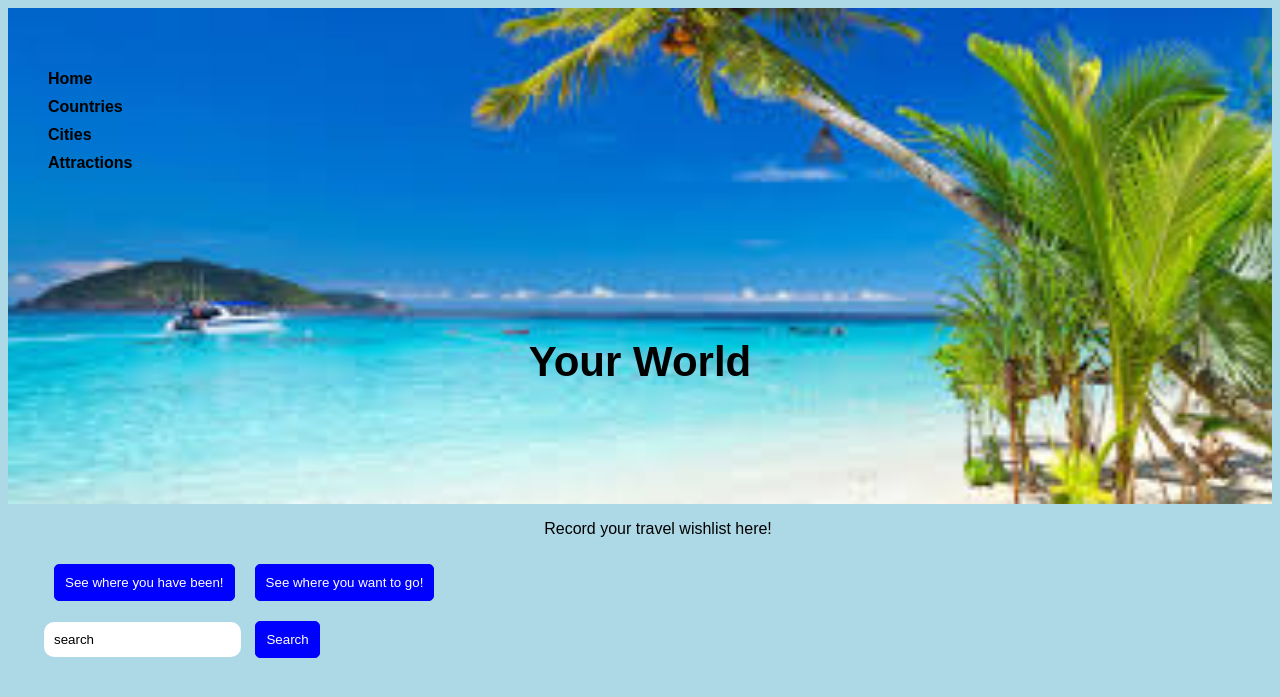
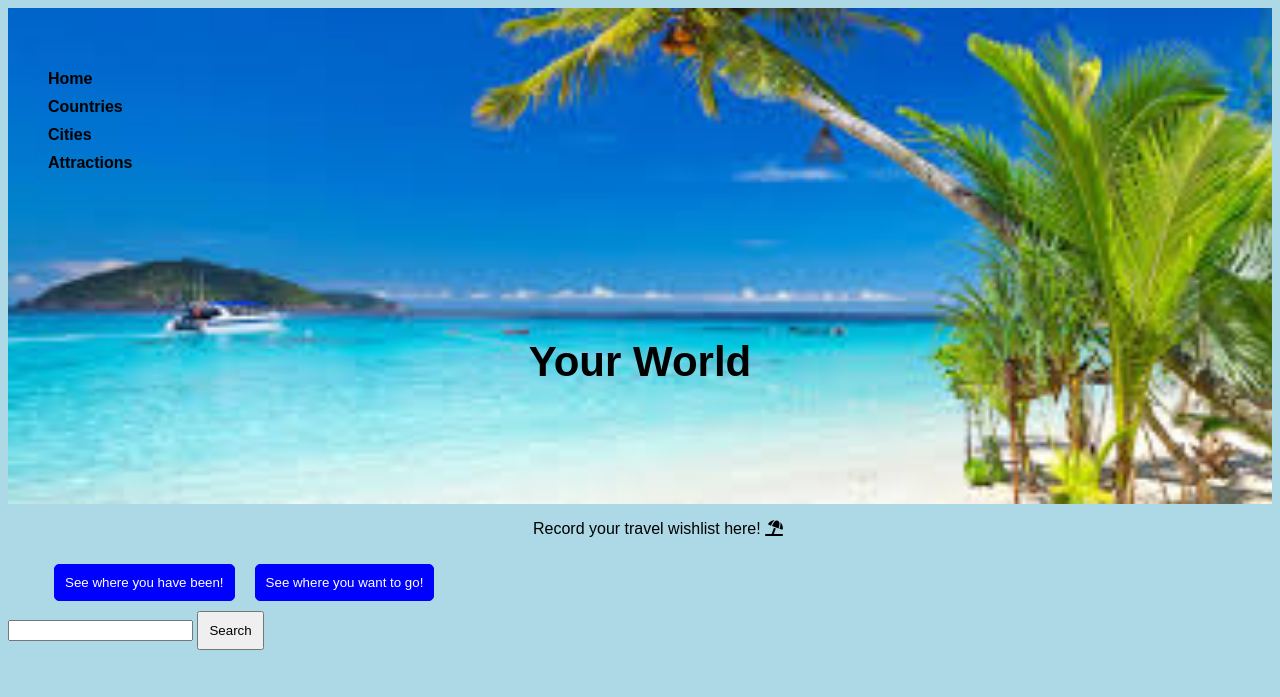
Before and after one commit to emmDevs/on_top_of_the_world, a Flask app: page / in a window 1280 px wide. Shown: the top 697 px of the page. Run offline with Flask 2, Linux system fonts and the light colour scheme; some libraries are stand-ins or nearby versions.

Commit message:
search function working for cities

```diff
--- a/app.py
+++ b/app.py
@@ -1,4 +1,4 @@
-from flask import Flask, render_template
+from flask import Flask, render_template, request
 from db.run_sql import run_sql
 
 from models.attraction import Attraction
@@ -21,10 +21,11 @@ app.register_blueprint(attractions_blueprint)
 def home():
     return render_template('index.html')
 
-@app.route('/<search>')
-def display_search_results(search):
+@app.route('/search', methods=["POST"])
+def display_search_results():
+    search=request.form["search"]
     search_results = search_repository.user_search_cities(search)
-    return render_template('/search.html', search_results = search_results)
+    return render_template('search.html', search_results = search_results)
 
 
 #
--- a/repositories/search_repository.py
+++ b/repositories/search_repository.py
@@ -8,10 +8,10 @@ import repositories.attraction_repository as attraction_repository
 import repositories.city_repository as city_repository
 import repositories.country_repository as country_repository
 
-
+# Take user search input and return search results
 def user_search_cities(search):
     search_results = []
-    sql = "SELECT * FROM cities WHERE name LIKE %s%"
+    sql = "SELECT * FROM cities WHERE name = %s"
     values = [search]
     results = run_sql(sql, values)
 
--- a/templates/base.html
+++ b/templates/base.html
@@ -3,8 +3,10 @@
 <head>
     <link rel="stylesheet" href="https://stackpath.bootstrapcdn.com/font-awesome/4.7.0/css/font-awesome.min.css" crossorigin="anonymous">
     <link rel="stylesheet" href="{{ url_for('static', filename='css/style.css') }}">
-    <title>On Top Of The World</title>
+    <script src="https://kit.fontawesome.com/26a6ea0650.js" crossorigin="anonymous"></script>
+    <title>On Top Of The World</i></title>
 </head>
+
 <body>
 <main>
     <header class="navbar">
--- a/templates/cities/show.html
+++ b/templates/cities/show.html
@@ -9,7 +9,7 @@
     {% if city.visited == True %}
        <label for="">Visited?<i class="fa fa-check fa-2x" style="color:green" aria-hidden="true"></i></label>
         {% else %}
-        <label for="">Visited?<i class="fa fa-times fa-2x" aria-hidden="true"></i></label>
+        <label for="">Visited?<i class="fa fa-times fa-2x" style="color:red" aria-hidden="true"></i></label>
         {% endif %}
 </div>
 <form action="/cities/{{city.id}}/edit">
--- a/templates/index.html
+++ b/templates/index.html
@@ -4,7 +4,7 @@
 <Section class="index">
 
 
-<p>Record your travel wishlist here!</p>
+<p>Record your travel wishlist here!  <i class="fas fa-umbrella-beach" style="color: black"></i></p>
 </Section>
 <section class="index_buttons">
 <form action="/cities/visited">
@@ -18,9 +18,14 @@
 </form>
 </section>
 
-<form class="search" action="/<search>">
-    <input type="text" value="search">
-    <button class="button" type="submit">Search</button>
+<form action="/search" method="POST">
+    <input type="search" name="search" id="search">
+    <button type="submit">Search</button>
 </form>
 
+<!-- <form  value="search" class="search" action="search">
+    <input type="text" placeholder="search">
+    <button class="button" type="submit">Search</button>
+</form> -->
+
 {% endblock %}
```
Also changed, not shown: templates/search.html (+25 -2 lines).
